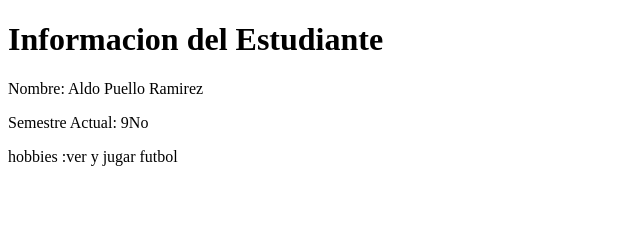
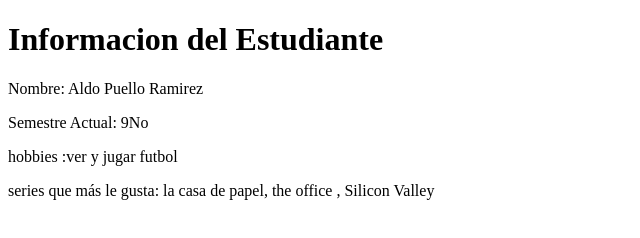
Before and after one commit to Aldopuello1999/Taller_Git_Github_Netlify, a plain HTML site: page index.html in a window 1280 px wide. Shown: the whole page, without its empty margins (0-640 px from the left). Drawn offline with Linux system fonts and the light colour scheme.

Commit message:
commit 7

```diff
--- a/index.html
+++ b/index.html
@@ -10,5 +10,6 @@
     <p>Nombre: Aldo Puello Ramirez</p>
     <p>Semestre Actual: 9No</p>
     <p>hobbies :ver y jugar futbol</p>
+    <p>series que más le gusta: la casa de papel, the office , Silicon Valley</p>
 </body>
 </html>
```
